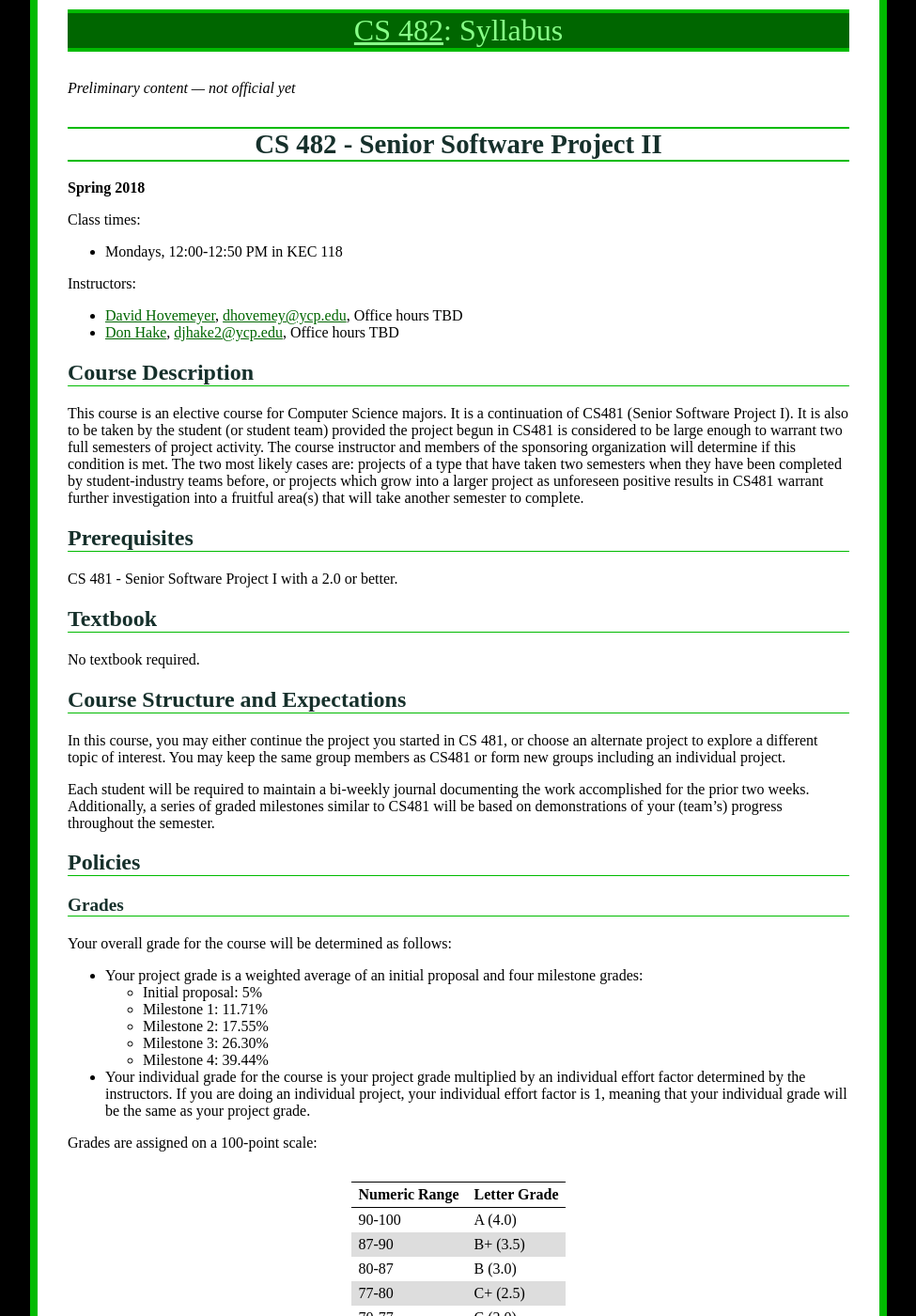
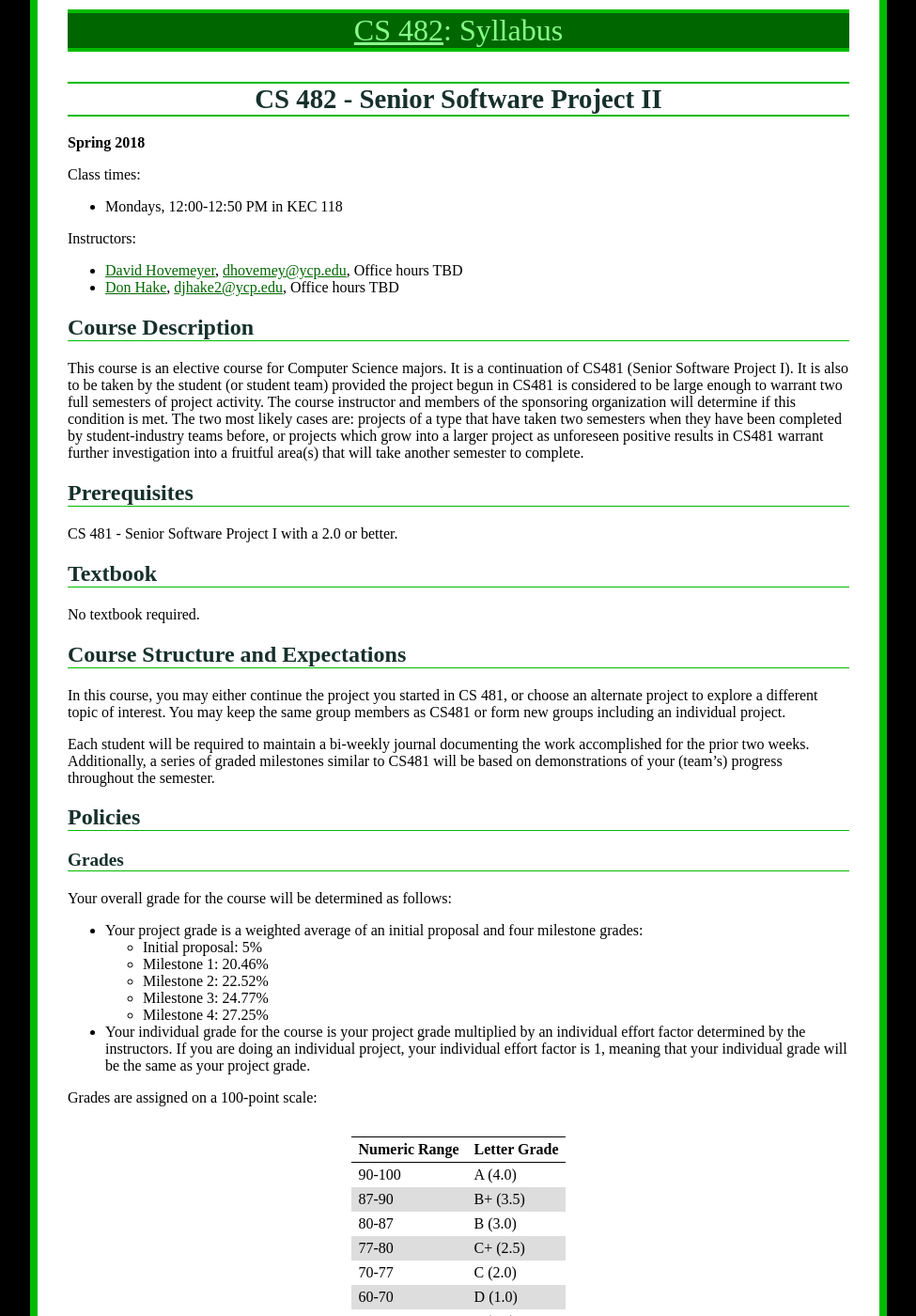
Before and after one commit to ycpcs/cs482-spring2018, a Jekyll site: the page built from syllabus.md, in a window 1280 px wide and 1400 px high. Shown: the whole window at 94% size, without its empty margins (152-1127 px from the left). Built offline with Jekyll 4.4.1, drawn with Linux system fonts in a browser that asks for light colours.

Commit message:
less agressive multiplier; make official

```diff
--- a/_layouts/default.html
+++ b/_layouts/default.html
@@ -10,7 +10,6 @@
 			<div id="back"></div>
 			<div id="content">
 				<div id="header"><a href="{{site.baseurl}}/">{{site.coursename}}</a>: {{page.title}}</div>
-				<i>Preliminary content &mdash; not official yet</i>
 				{{content}}
 				<div id="footer">
 					<a href="{{site.baseurl}}/README.html">Copyright (c) 2007-2018</a> |
--- a/syllabus.md
+++ b/syllabus.md
@@ -48,10 +48,10 @@ Your overall grade for the course will be determined as follows:
 
 - Your project grade is a weighted average of an initial proposal and four milestone grades:
     - Initial proposal: 5%
-    - Milestone 1: 11.71%
-    - Milestone 2: 17.55%
-    - Milestone 3: 26.30%
-    - Milestone 4: 39.44%
+    - Milestone 1: 20.46%
+    - Milestone 2: 22.52%
+    - Milestone 3: 24.77%
+    - Milestone 4: 27.25%
 - Your individual grade for the course is your project grade multiplied by an individual effort factor determined by the instructors.  If you are doing an individual project, your individual effort factor is 1, meaning that your individual grade will be the same as your project grade.
 
 Grades are assigned on a 100-point scale:
```
